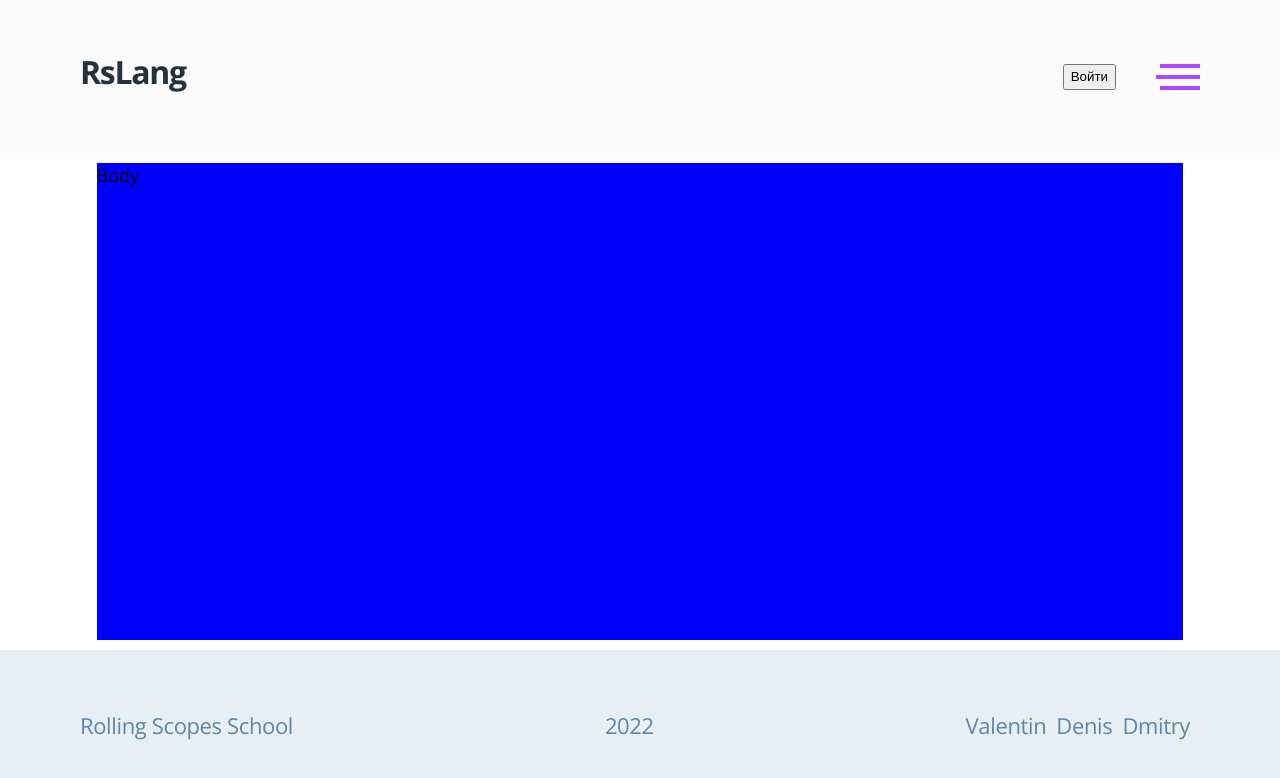
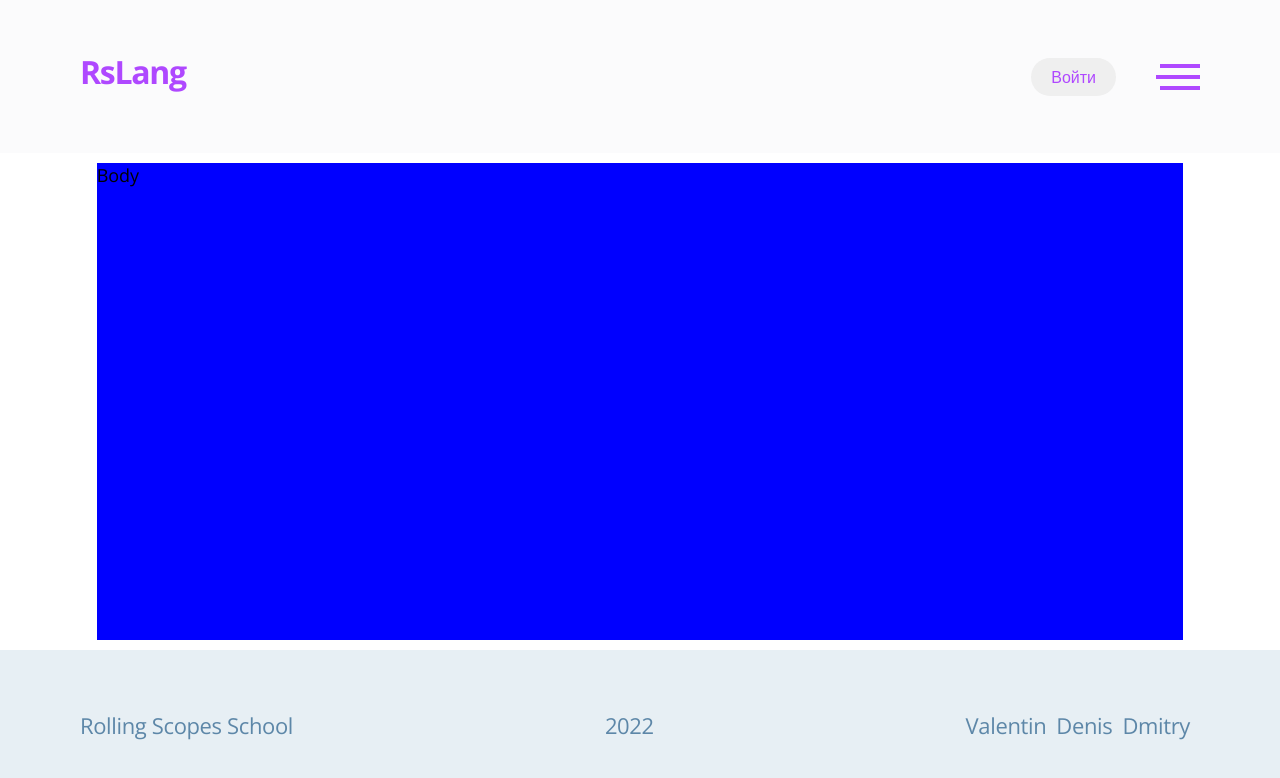
Before and after one commit to DnsYOUdnk/rslang, a React (Create React App) app in the folder rslang-app/: page / in a window 1280 px wide. Shown: the top 778 px of the page. Built offline with nearby package versions, Linux system fonts and the light colour scheme.

Commit message:
docs: create a button

```diff
--- /dev/null
+++ b/rslang-app/src/components/Button/Button.module.css
@@ -0,0 +1,20 @@
+.button {
+	display: inline-block;
+
+	padding: 8px 20px;
+
+	cursor: pointer;
+	transition: all 0.3s;
+	text-align: center;
+
+	border: none;
+	border-radius: 180px;
+	font-size: 16px;
+	font-family: inherit;
+	color: var(--link-color);
+}
+
+.button:hover {
+	background-color: var(--link-color);
+	color: var(--main-bg-color);
+}
--- /dev/null
+++ b/rslang-app/src/components/Button/Button.props.ts
@@ -0,0 +1,5 @@
+import {ButtonHTMLAttributes, DetailedHTMLProps, ReactNode} from "react"
+
+export interface ButtonProps extends DetailedHTMLProps<ButtonHTMLAttributes<HTMLButtonElement>, HTMLButtonElement> {
+	children: ReactNode;
+}
--- /dev/null
+++ b/rslang-app/src/components/Button/Button.tsx
@@ -0,0 +1,14 @@
+import cl from './Button.module.css';
+import { ButtonProps } from './Button.props';
+import cn from 'classnames';
+
+export const Button = ({ children, className, ...props }: ButtonProps): JSX.Element => {
+   return (
+       <button
+           className={cn(cl.button, className)}
+		   {...props}
+       >
+           {children}
+       </button>
+   );
+};
--- a/rslang-app/src/components/Header/Header.module.css
+++ b/rslang-app/src/components/Header/Header.module.css
@@ -6,7 +6,7 @@
 .logo {
 	font-size: 32px;
 	letter-spacing: -0.04em;
-	color: var(--title-color);
+	color: var(--link-color);
 	padding: 0 0 10px 0;
 }
 
@@ -19,6 +19,7 @@
 
 .wrap {
 	display: flex;
+	align-items: center;
 	position: relative;
 }
 
@@ -31,4 +32,5 @@
 	bottom: 0;
     height: 100vh;
     background-color: rgb(0, 0, 0, 0.5);
+	cursor: pointer;
 }
--- a/rslang-app/src/components/Header/Header.tsx
+++ b/rslang-app/src/components/Header/Header.tsx
@@ -3,6 +3,7 @@ import cl from './Header.module.css';
 import cn from 'classnames';
 import { Menu } from '../Menu/Menu';
 import { useState } from 'react';
+import { Button } from '../Button/Button';
 
 export const Header = ({ className, ...props }: HeaderProps): JSX.Element => {
     const [isOpenMenu, setIsOpenMenu] = useState(false);
@@ -12,12 +13,15 @@ export const Header = ({ className, ...props }: HeaderProps): JSX.Element => {
         <h1 className={cl.logo}>RsLang</h1>
 
         <div className={cl.wrap}>
-          <button className={cl.log}>Войти</button>
+          <Button className={cl.login}>Войти</Button>
           <Menu isOpenMenu={isOpenMenu} setIsOpenMenu={setIsOpenMenu} />
         </div>
       </nav>
-      {isOpenMenu? <div className={cl.overlay}></div>: ''}
-
+      {isOpenMenu ? (
+        <div className={cl.overlay} onClick={() => setIsOpenMenu(!isOpenMenu)}></div>
+      ) : (
+        ''
+      )}
     </header>
   );
 };
```
